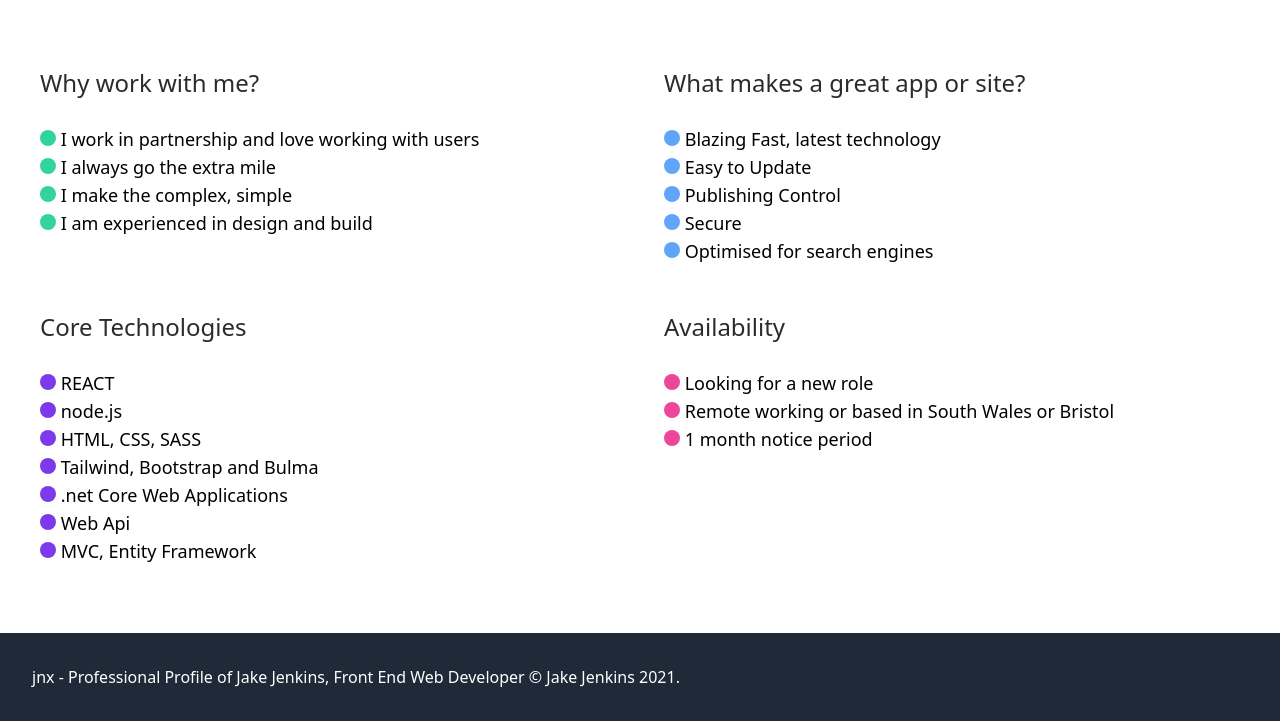
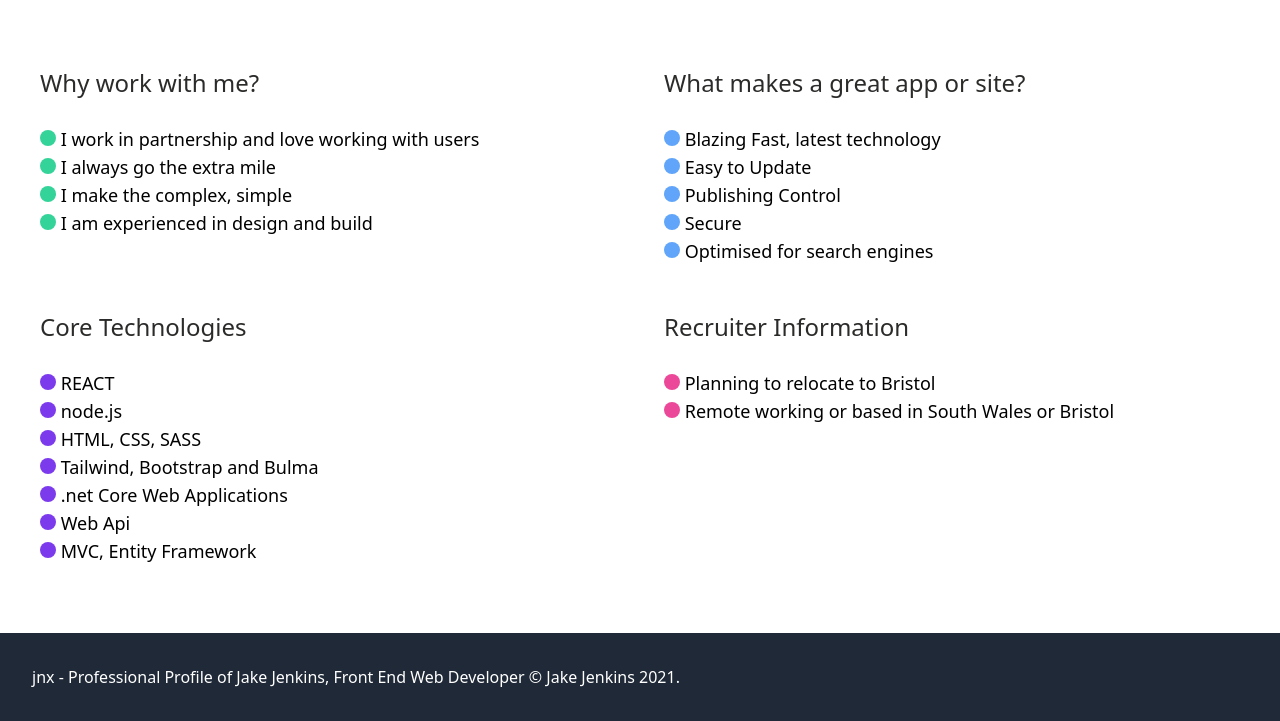
Before and after one commit to jake-jenkins/JnxPortfolioReact, a Gatsby site: page / in a window 1280 px wide. Shown: the part 567-1288 px from the top of the page. Built offline with nearby package versions, Linux system fonts and the light colour scheme; Gatsby itself is replaced by a stand-in of ours.

Commit message:
Update index.js

```diff
--- a/src/pages/index.js
+++ b/src/pages/index.js
@@ -55,10 +55,9 @@ const IndexPage = () => {
 
   </div>
   <div class="text-lg p-6">
-    <h2>Availability</h2><br/>
-    <div class="box-border h-4 w-4 bg-pink-500 inline-block rounded-full"></div> Looking for a new role<br/>
+    <h2>Recruiter Information</h2><br/>
+    <div class="box-border h-4 w-4 bg-pink-500 inline-block rounded-full"></div> Planning to relocate to Bristol<br/>
     <div class="box-border h-4 w-4 bg-pink-500 inline-block rounded-full"></div> Remote working or based in South Wales or Bristol<br/>
-    <div class="box-border h-4 w-4 bg-pink-500 inline-block rounded-full"></div> 1 month notice period
   </div>
 
 </div>
```
